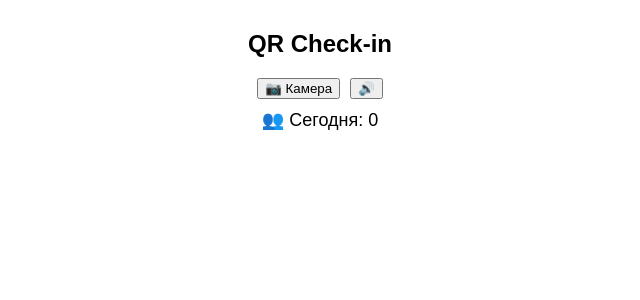
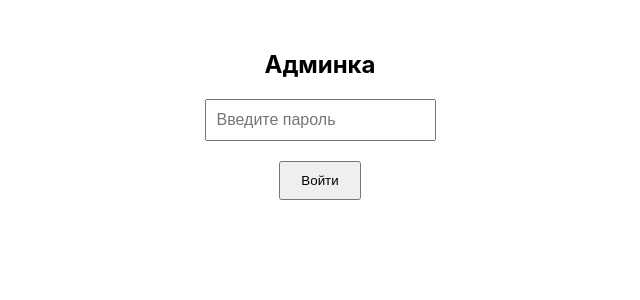
Before and after one commit to fdsgarghtab/qr-scanner-project, a React (Create React App) app in the folder qr-scanner/: page /admin in a window 1280 px wide. Shown: the top 300 px of the page, without its empty margins (320-960 px from the left). Built offline with nearby package versions, Linux system fonts and the light colour scheme.

Commit message:
add admin

```diff
--- a/qr-scanner/package.json
+++ b/qr-scanner/package.json
@@ -10,6 +10,7 @@
     "html5-qrcode": "^2.3.8",
     "react": "^19.2.4",
     "react-dom": "^19.2.4",
+    "react-router-dom": "^7.13.2",
     "react-scripts": "5.0.1",
     "web-vitals": "^2.1.4"
   },
--- /dev/null
+++ b/qr-scanner/src/Admin.js
@@ -0,0 +1,110 @@
+import React, { useState } from "react";
+
+function Admin() {
+  const [password, setPassword] = useState("");
+  const [auth, setAuth] = useState(false);
+  const [error, setError] = useState("");
+
+  const [data, setData] = useState(null);
+  const [loading, setLoading] = useState(false);
+
+  // 🔐 логин
+  const handleLogin = async () => {
+    setError("");
+
+    try {
+      const res = await fetch(
+        "https://qr-backend-4acq.onrender.com/admin-login",
+        {
+          method: "POST",
+          headers: {
+            "Content-Type": "application/json",
+          },
+          body: JSON.stringify({ password }),
+        }
+      );
+
+      if (res.ok) {
+        setAuth(true);
+      } else {
+        setError("Неверный пароль");
+      }
+    } catch {
+      setError("Ошибка сервера");
+    }
+  };
+
+  // 📊 загрузка данных
+  const loadData = async () => {
+    setLoading(true);
+
+    try {
+      const res = await fetch(
+        "https://qr-backend-4acq.onrender.com/admin-data"
+      );
+
+      const json = await res.json();
+      setData(json);
+    } catch {
+      alert("Ошибка загрузки");
+    }
+
+    setLoading(false);
+  };
+
+  // 🔐 экран логина
+  if (!auth) {
+    return (
+      <div style={{ textAlign: "center", marginTop: "50px" }}>
+        <h2>Админка</h2>
+
+        <input
+          type="password"
+          placeholder="Введите пароль"
+          value={password}
+          onChange={(e) => setPassword(e.target.value)}
+          style={{ padding: "10px", fontSize: "16px" }}
+        />
+
+        <br /><br />
+
+        <button onClick={handleLogin} style={{ padding: "10px 20px" }}>
+          Войти
+        </button>
+
+        {error && (
+          <p style={{ color: "red", marginTop: "10px" }}>{error}</p>
+        )}
+      </div>
+    );
+  }
+
+  // 📊 админка
+  return (
+    <div style={{ padding: "20px", fontFamily: "sans-serif" }}>
+      <h2>Админ-панель</h2>
+
+      <button
+        onClick={loadData}
+        disabled={loading}
+        style={{ padding: "10px 20px" }}
+      >
+        {loading ? "Загрузка..." : "Обновить"}
+      </button>
+
+      {data && (
+        <div style={{ marginTop: "20px" }}>
+          <p>👥 Всего: {data.total}</p>
+          <p>✅ Пришло: {data.checked}</p>
+
+          <h3>Последние отметки:</h3>
+          {data.logs.map((name, i) => (
+            <div key={i}>• {name}</div>
+          ))}
+        </div>
+      )}
+    </div>
+  );
+}
+
+export default Admin;
--- a/qr-scanner/src/App.js
+++ b/qr-scanner/src/App.js
@@ -1,14 +1,15 @@
 import React, { useState, useRef } from "react";
+import { BrowserRouter as Router, Routes, Route } from "react-router-dom";
 import { Html5Qrcode } from "html5-qrcode";
+import Admin from "./Admin";
 
-function App() {
+// ================= SCANNER =================
+function Scanner() {
   const [status, setStatus] = useState("");
   const [name, setName] = useState("");
   const [cameraOn, setCameraOn] = useState(false);
   const [soundOn, setSoundOn] = useState(true);
   const [flash, setFlash] = useState("");
-
-  const [count, setCount] = useState(0);
   const [logs, setLogs] = useState([]);
 
   const soundOnRef = useRef(true);
@@ -25,6 +26,7 @@ function App() {
   warningSound.current.preload = "auto";
   errorSound.current.preload = "auto";
 
+  // 🔥 прогрев
   const unlockAudio = () => {
     [successSound.current, warningSound.current, errorSound.current].forEach((s) => {
       s.volume = 0;
@@ -62,13 +64,11 @@ function App() {
     }
   };
 
-  // 🔥 вспышка
   const triggerFlash = (type) => {
     setFlash(type);
     setTimeout(() => setFlash(""), 150);
   };
 
-  // 📜 лог
   const addLog = (text) => {
     setLogs((prev) => [text, ...prev].slice(0, 5));
   };
@@ -109,11 +109,14 @@ function App() {
         const id = match[1];
 
         try {
-          const res = await fetch("https://qr-backend-4acq.onrender.com/scan", {
-            method: "POST",
-            headers: { "Content-Type": "application/json" },
-            body: JSON.stringify({ id }),
-          });
+          const res = await fetch(
+            "https://qr-backend-4acq.onrender.com/scan",
+            {
+              method: "POST",
+              headers: { "Content-Type": "application/json" },
+              body: JSON.stringify({ id }),
+            }
+          );
 
           const data = await res.json();
 
@@ -122,34 +125,28 @@ function App() {
             setName(data.name);
             triggerFlash("ok");
             playFeedback("ok");
-
-            setCount((c) => c + 1);
             addLog(`✅ ${data.name}`);
           } else if (data.status === "duplicate") {
             setStatus("duplicate");
             setName(data.name);
             triggerFlash("duplicate");
             playFeedback("duplicate");
-
             addLog(`⚠️ ${data.name}`);
           } else if (data.status === "not_found") {
             setStatus("not_found");
             triggerFlash("error");
             playFeedback("error");
-
             addLog("❌ Не найден");
           } else {
             setStatus("error");
             triggerFlash("error");
             playFeedback("error");
-
             addLog("❌ Ошибка");
           }
         } catch {
           setStatus("error");
           triggerFlash("error");
           playFeedback("error");
-
           addLog("❌ Сервер");
         }
 
@@ -217,14 +214,14 @@ function App() {
           {cameraOn ? "📴 Камера" : "📷 Камера"}
         </button>
 
-        <button onClick={toggleSound}>
+        <button onClick={() => {
+          setSoundOn(prev => {
+            soundOnRef.current = !prev;
+            return !prev;
+          });
+        }}>
           {soundOn ? "🔊" : "🔇"}
         </button>
-      </div>
-
-      {/* СЧЁТЧИК */}
-      <div style={{ textAlign: "center", marginTop: "10px", fontSize: "18px" }}>
-        👥 Сегодня: {count}
       </div>
 
       {/* КАМЕРА */}
@@ -249,4 +246,16 @@ function App() {
   );
 }
 
+// ================= ROUTER =================
+function App() {
+  return (
+    <Router>
+      <Routes>
+        <Route path="/" element={<Scanner />} />
+        <Route path="/admin" element={<Admin />} />
+      </Routes>
+    </Router>
+  );
+}
+
 export default App;
```
Also changed, not shown: 1 other file (tests, documents, lock files or other folders).
